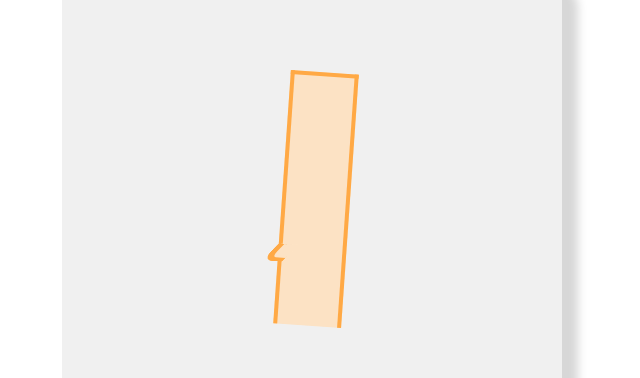
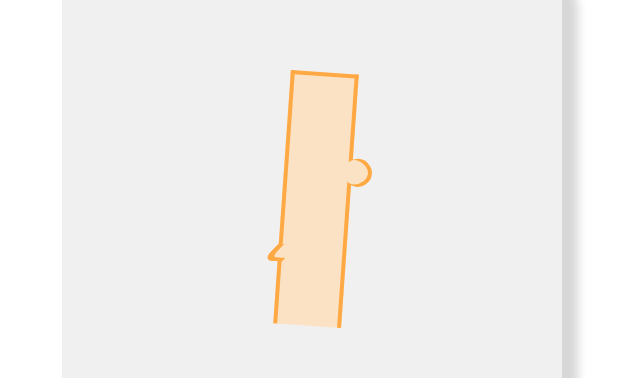
Before and after one commit to riyadsalem/NFT-BY-CSS, a plain HTML site: page index.html in a window 1280 px wide. Shown: the part 178-556 px from the top of the page, 328-968 px from the left. Drawn offline with Linux system fonts and the light colour scheme.

Commit message:
.face::after

```diff
--- a/style.css
+++ b/style.css
@@ -38,3 +38,18 @@
   top: 170px;
   left: -12px;
 }
+
+.face::after {
+  content: " ";
+  position: absolute;
+  height: 24px;
+  width: 24px;
+  background-color: #fce2c4;
+  top: 80px;
+  left: 56px;
+  border-radius: 50%;
+  border: 4px solid #ffa945;
+  border-left: none;
+  border-top: none;
+  transform: rotate(-40deg);
+}
```
